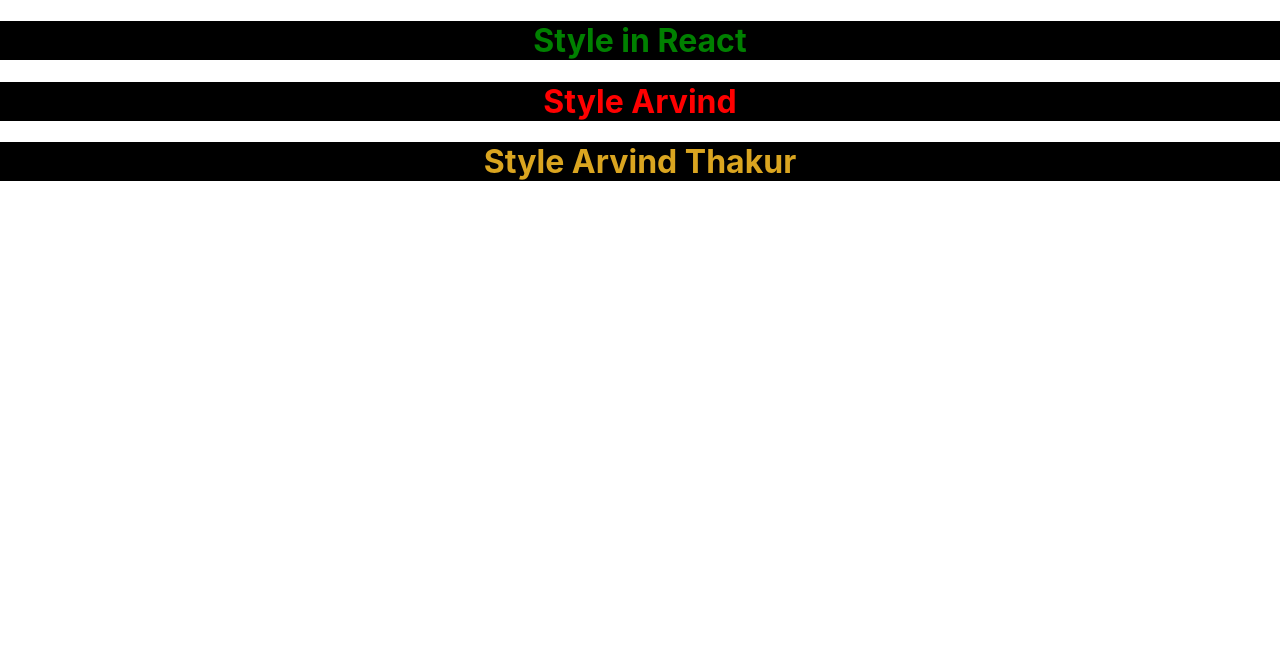
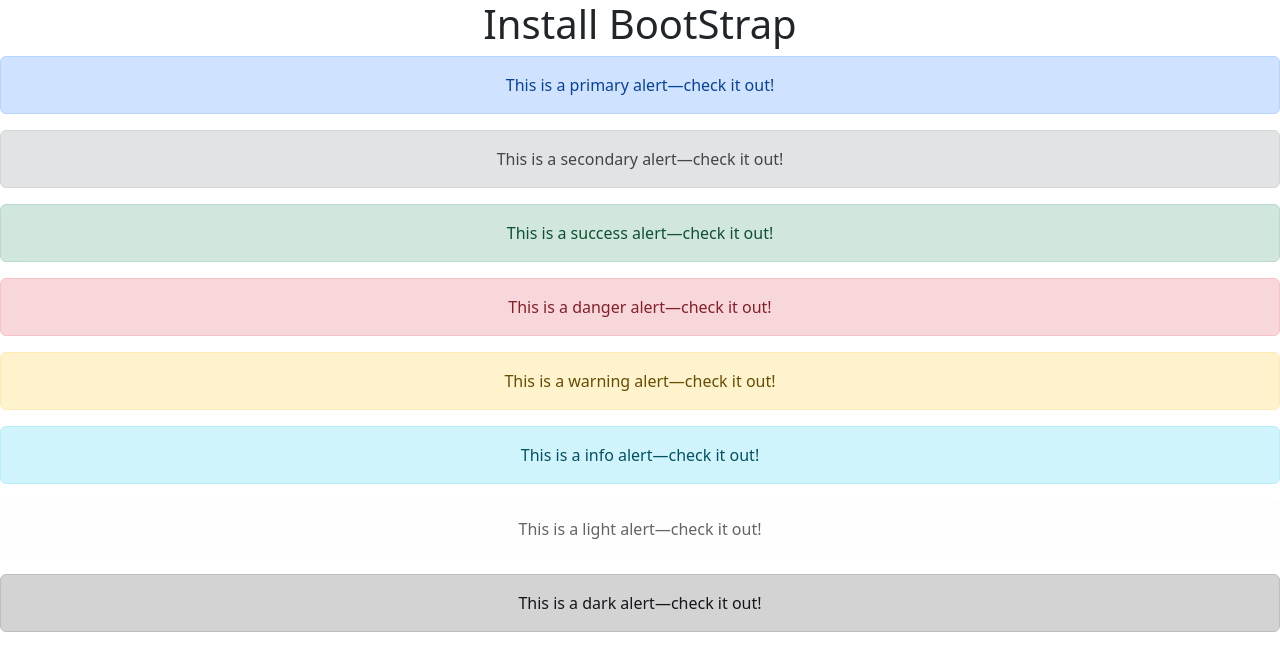
Before and after one commit to Arvindkr123/React-Learning, a React (Create React App) app: page / in a window 1280 px wide. Shown: the top 670 px of the page. Built offline with nearby package versions, Linux system fonts and the light colour scheme.

Commit message:
install bootStrap

```diff
--- a/package.json
+++ b/package.json
@@ -6,7 +6,9 @@
     "@testing-library/jest-dom": "^5.16.5",
     "@testing-library/react": "^13.4.0",
     "@testing-library/user-event": "^13.5.0",
+    "bootstrap": "^5.2.3",
     "react": "^18.2.0",
+    "react-bootstrap": "^2.7.2",
     "react-dom": "^18.2.0",
     "react-scripts": "5.0.1",
     "web-vitals": "^2.1.4"
--- a/src/App.js
+++ b/src/App.js
@@ -1,18 +1,45 @@
 import logo from './logo.svg';
 import './App.css';
-import './style.css'
-import style from './custom.module.css'
-
+import Button from 'react-bootstrap/Button';
+import Alert from 'react-bootstrap/Alert';
 import React from 'react'
 
 function App() {
   return (
     <div className='App'>
-      <h1 className='primary'>Style in React</h1>
-      <h1 style={{ color: 'red', backgroundColor: 'black' }}>Style Arvind</h1>
-      <h1 className={style.success}>Style Arvind Thakur</h1>
+      <h1>Install BootStrap</h1>
+      {[
+        'primary',
+        'secondary',
+        'success',
+        'danger',
+        'warning',
+        'info',
+        'light',
+        'dark',
+      ].map((variant) => (
+        <Alert key={variant} variant={variant}>
+          This is a {variant} alert—check it out!
+        </Alert>
+      ))}
     </div>
   )
 }
+// function App() {
+//   return (
+//     <div className='App'>
+//       <h1>Install BootStrap</h1>
+//       <Button variant="primary">Primary</Button>{' '}
+//       <Button variant="secondary">Secondary</Button>{' '}
+//       <Button variant="success">Success</Button>{' '}
+//       <Button variant="warning">Warning</Button>{' '}
+//       <Button variant="danger">Danger</Button>{' '}
+//       <Button variant="info">Info</Button>{' '}
+//       <Button variant="light">Light</Button>{' '}
+//       <Button variant="dark">Dark</Button>
+//       <Button variant="link">Link</Button>
+//     </div>
+//   )
+// }
 
 export default App
--- a/src/custom.module.css
+++ /dev/null
@@ -1,4 +0,0 @@
-.success{
-    color: goldenrod;
-    background-color: black;
-}
--- a/src/index.js
+++ b/src/index.js
@@ -3,6 +3,7 @@
 import './index.css';
 import App from './App';
 import reportWebVitals from './reportWebVitals';
+import 'bootstrap/dist/css/bootstrap.min.css';
 
 const root = ReactDOM.createRoot(document.getElementById('root'));
 root.render(
--- a/src/style.css
+++ /dev/null
@@ -1,4 +0,0 @@
-.primary{
-    background-color: black;
-    color: green;
-}
```
Also changed, not shown: 1 other file (tests, documents, lock files or other folders).
